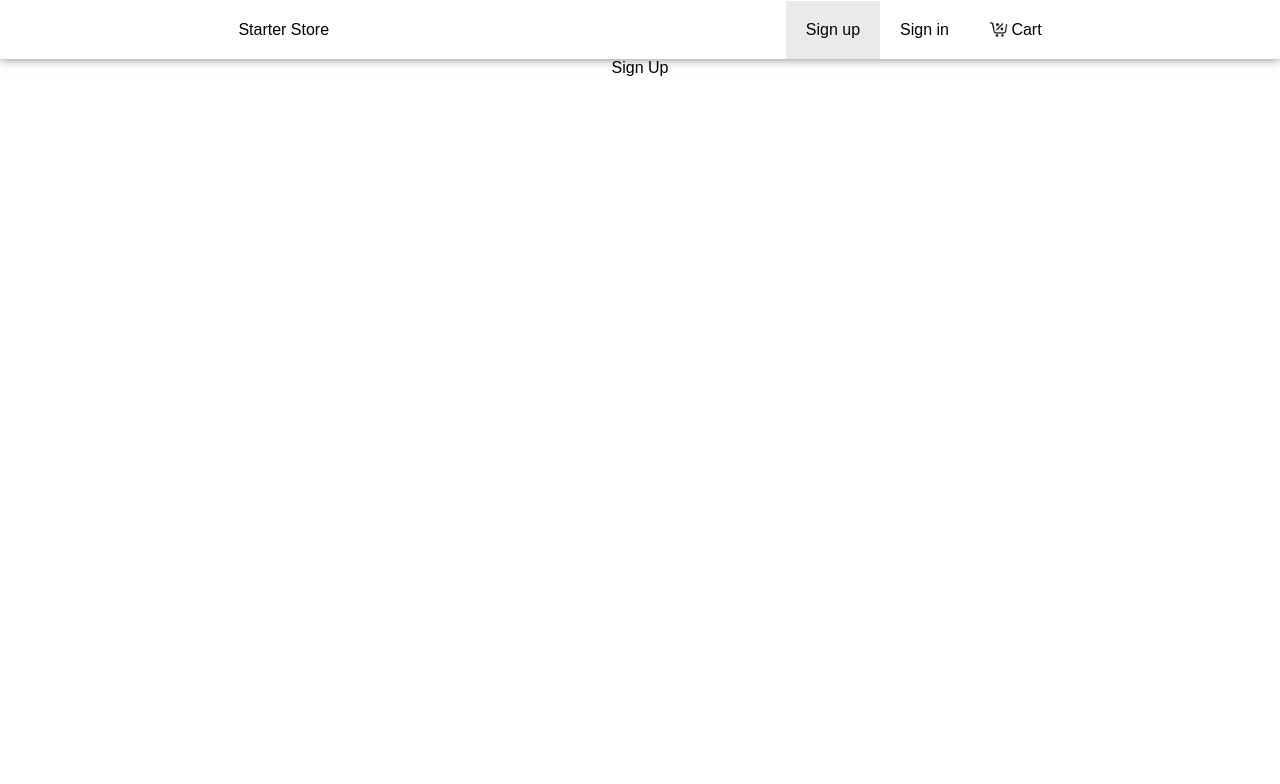
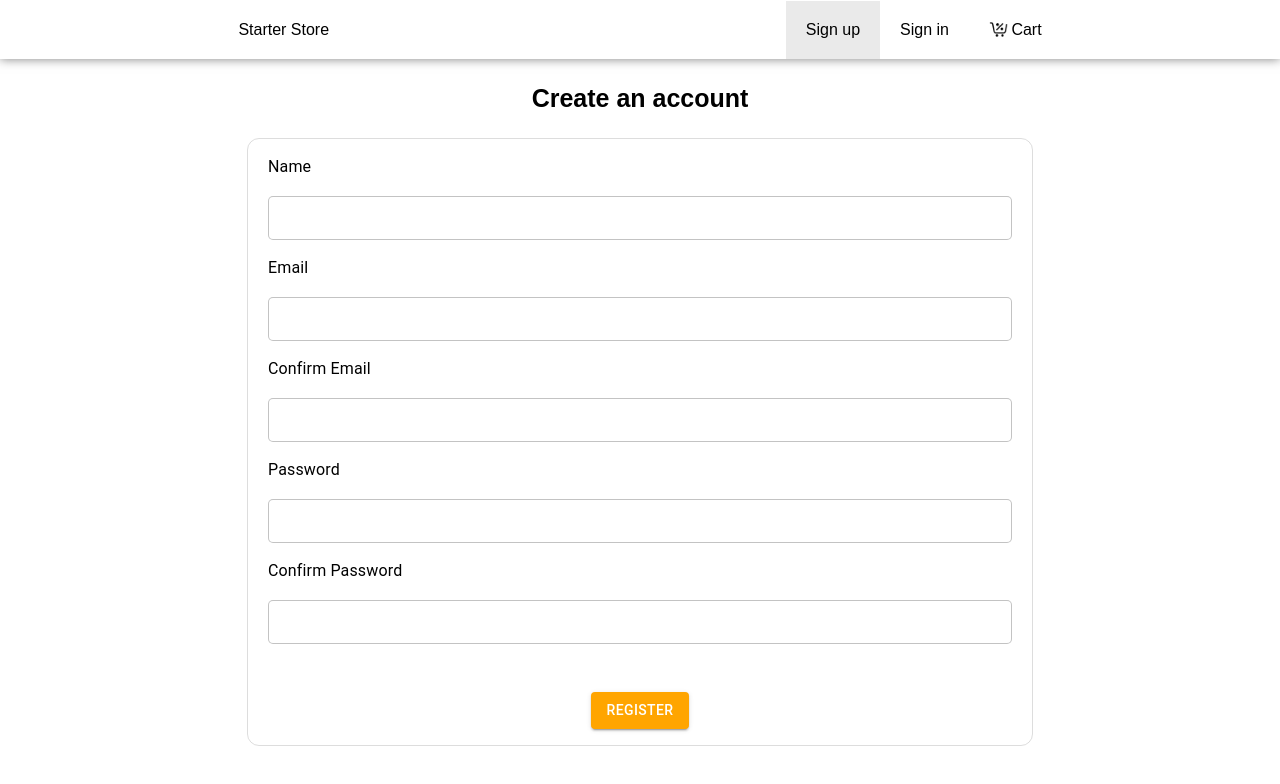
Before and after one commit to RastvorovAnton/lampShopFront, a React (Create React App) app: page /sign-up in a window 1280 px wide. Shown: the top 784 px of the page. Built offline with nearby package versions, Linux system fonts and the light colour scheme.

Commit message:
registration page

```diff
--- a/package.json
+++ b/package.json
@@ -5,11 +5,13 @@
   "dependencies": {
     "@emotion/react": "^11.9.0",
     "@emotion/styled": "^11.8.1",
+    "@mui/icons-material": "^5.8.4",
     "@mui/material": "^5.8.3",
     "@testing-library/jest-dom": "^5.16.4",
     "@testing-library/react": "^13.3.0",
     "@testing-library/user-event": "^13.5.0",
     "formik": "^2.2.9",
+    "notistack": "^2.0.5",
     "react": "^18.1.0",
     "react-dom": "^18.1.0",
     "react-router-dom": "^6.3.0",
--- a/src/HeadersComponents/SignUp/SignUp.js
+++ b/src/HeadersComponents/SignUp/SignUp.js
@@ -1,13 +1,118 @@
 import React from "react";
+import { Formik } from "formik";
+import * as yup from 'yup'
+import './SignUp.scss'
+import { Button, FormLabel } from "@mui/material";
+
 
 const SignUp = () => {
 
+  const validationSchema = yup.object().shape({
+    name: yup.string().min('5').max('20').typeError('Must be a string').required(<div className="validation-message">Must add a value</div>),
+    password: yup.string().min('8').typeError('Must be a string').required(<div className="validation-message">Must add a value</div>),
+    confirmPassword: yup.string().oneOf([yup.ref('password')], 'Passwords are not the same').required(<div className="validation-message">Must add a value</div>),
+    email: yup.string().email('Please add an email').required(<div className="validation-message">Must add a value</div>),
+    confirmEmail: yup.string().email('Please add a true email').oneOf([yup.ref('email')], 'Emails are not the same').required(<div className="validation-message">Must add a value</div>)
+  })
+
   return (
     <div>
-      Sign Up
+      <h3>Create an account</h3>
+      <div className="sign-up">
+        <Formik
+          initialValues={{
+            name: '',
+            secondName: '',
+            password: '',
+            confirmPassword: '',
+            email: '',
+            confirmEmail: ''
+          }}
+          validateOnBlur
+          onSubmit={(values) => { console.log(values) }}
+          validationSchema={validationSchema}
+        >
+          {({ values, errors, touched, handleChange, handleBlur, isValid, handleSubmit, dirty }) => (
+            <div className="registration-form">
+              <div className="label-and-input">
+                <FormLabel>Name</FormLabel> <br />
+                <input
+                  type={`text`}
+                  name={`name`}
+                  onChange={handleChange}
+                  onBlur={handleBlur}
+                  value={values.name}
+                />
+                {
+                  touched.name && errors.name && <div className="validation-message">{errors.name}</div>
+                }
+              </div>
+              <div className="label-and-input">
+                <FormLabel>Email</FormLabel> <br />
+                <input
+                  type={`text`}
+                  name={`email`}
+                  onChange={handleChange}
+                  onBlur={handleBlur}
+                  value={values.email}
+                />
+                {
+                  touched.email && errors.email && <div className="validation-message">{errors.email}</div>
+                }
+              </div>
+              <div className="label-and-input">
+                <FormLabel>Confirm Email</FormLabel> <br />
+                <input
+                  type={`text`}
+                  name={`confirmEmail`}
+                  onChange={handleChange}
+                  onBlur={handleBlur}
+                  value={values.confirmEmail}
+                />
+                {
+                  touched.confirmEmail && errors.confirmEmail && <div className="validation-message">{errors.confirmEmail}</div>
+                }
+              </div>
+              <div className="label-and-input">
+                <FormLabel>Password</FormLabel> <br />
+                <input
+                  type={`password`}
+                  name={`password`}
+                  onChange={handleChange}
+                  onBlur={handleBlur}
+                  value={values.password}
+                />
+                {
+                  touched.password && errors.password && <div className="validation-message">{errors.password}</div>
+                }
+              </div>
+              <div className="label-and-input">
+                <FormLabel>Confirm Password</FormLabel> <br />
+                <input
+                  type={`password`}
+                  name={`confirmPassword`}
+                  onChange={handleChange}
+                  onBlur={handleBlur}
+                  value={values.confirmPassword}
+                />
+                {
+                  touched.confirmPassword && errors.confirmPassword && <div className="validation-message">{errors.confirmPassword}</div>
+                }
+              </div>
+              <div className="sign-up-button">
+                <Button
+                  variant="contained"
+                  color="success"
+                  disabled={!isValid && !dirty}
+                  onClick={handleSubmit}
+                  type={`submit`}
+                >Register</Button>
+              </div>
+            </div>
+          )}
+        </Formik>
+      </div>
     </div>
   )
-
 }
-
 export default SignUp
--- /dev/null
+++ b/src/HeadersComponents/SignUp/SignUp.scss
@@ -0,0 +1,83 @@
+h3 {
+  font-size: 25px;
+}
+
+.sign-up {
+  display: flex;
+  justify-content: center;
+  align-items: center;
+  flex-direction: column;
+
+  .validation-message {
+    display: flex;
+    color: #b70000;
+    text-transform: capitalize;
+    margin-top: 0.01em;
+  }
+
+  .label-and-input {
+    display: flex;
+    flex-direction: column;
+    margin-bottom: 1em;
+  }
+
+  .registration-form {
+    display: flex;
+    justify-content: center;
+    flex-direction: column;
+    align-items: center;
+    border: 1px solid #80808045;
+    border-radius: 12px;
+    width: 47em;
+    height: fit-content;
+    padding: 1em 1em;
+
+    p {
+      display: flex;
+      flex-direction: column;
+      align-items: flex-start;
+      margin: 0.5em 0.1em;
+    }
+
+    .css-1tcs2i1-MuiInputBase-root-MuiInput-root {
+      width: 44em;
+    }
+
+    .css-u4tvz2-MuiFormLabel-root {
+      display: flex;
+      color: black;
+    }
+
+    .css-1tcs2i1-MuiInputBase-root-MuiInput-root:before {
+      border: 1px solid #80808045;
+      border-radius: 10px;
+    }
+
+    input {
+      padding: 0px 14px;
+      border: 1px solid #80808078;
+      border-radius: 5px;
+      width: 51em;
+      height: 3em;
+      font-size: 14px;
+    }
+
+    input::before {
+      content: '';
+      border-bottom: 0px;
+      // display: none;
+    }
+
+    .sign-up-button {
+      margin-top: 2em;
+    }
+
+    button {
+      background-color: orange;
+    }
+
+    .css-1tcs2i1-MuiInputBase-root-MuiInput-root:after {
+      border-bottom: 0px;
+    }
+  }
+}
```
Also changed, not shown: 1 other file (tests, documents, lock files or other folders).
